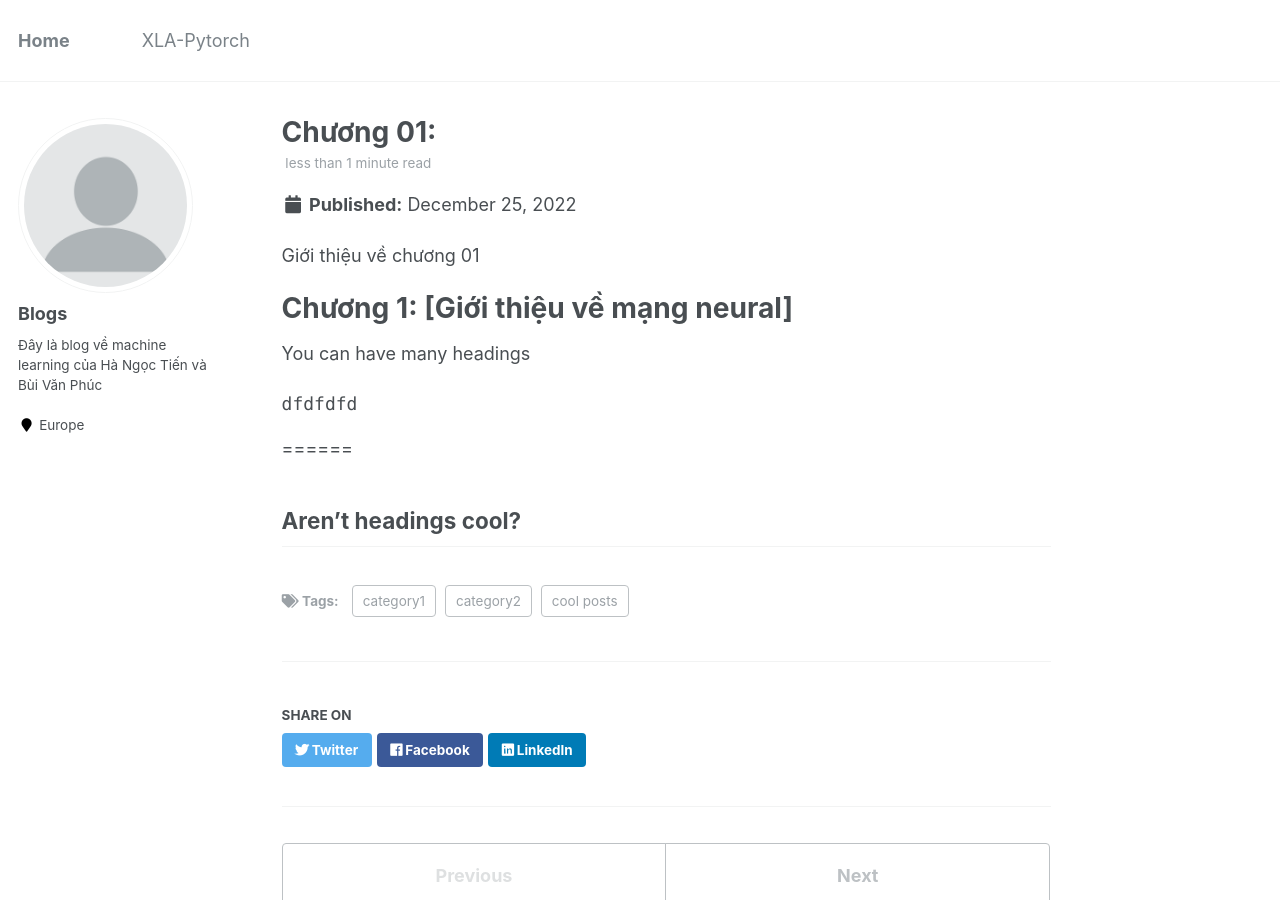
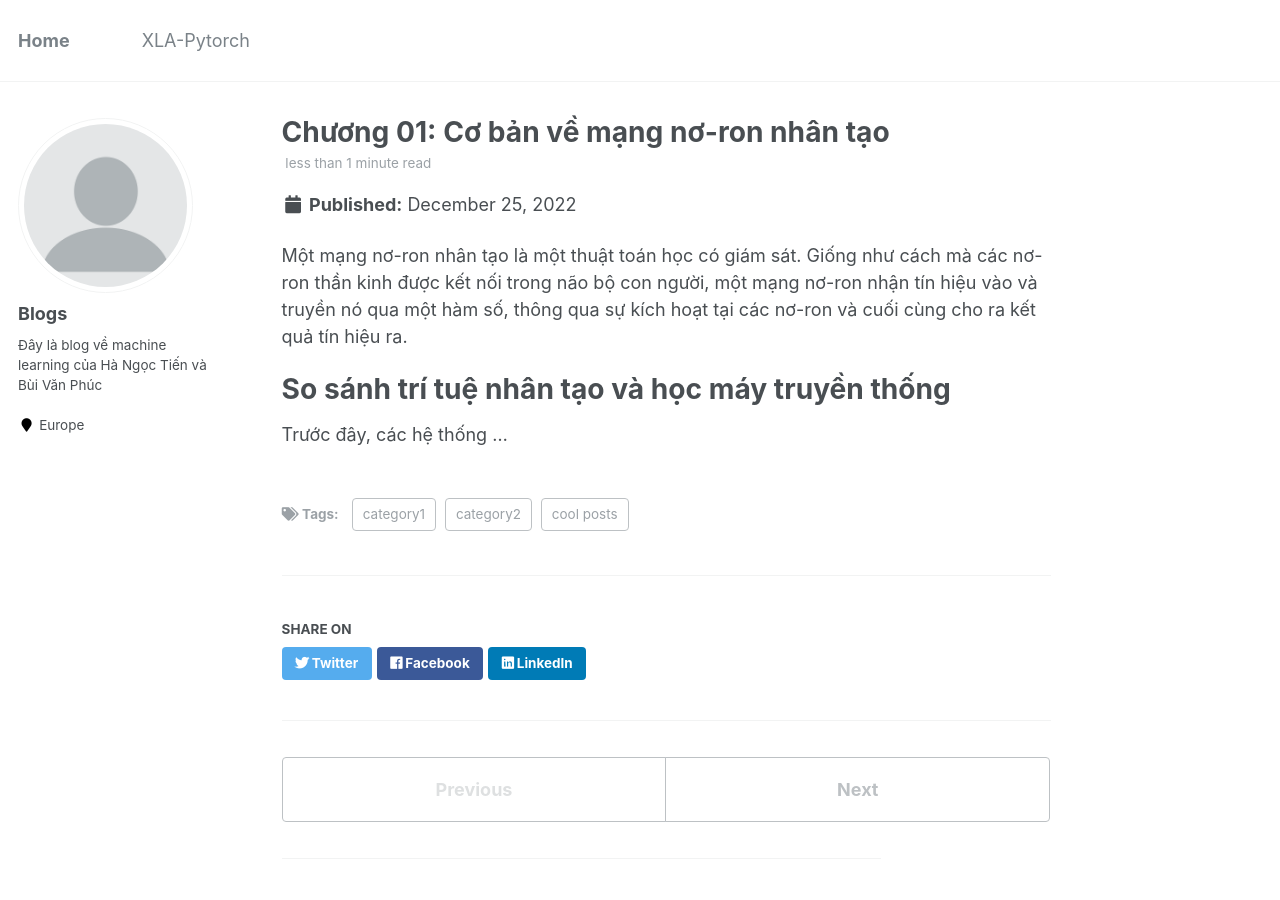
Before and after one commit to vanphuc-bui/MordenComputervision, a Jekyll site: the page built from _posts/2022-12-25-chapter-01.md, in a window 1280 px wide and 900 px high. Built offline with Jekyll 4.4.1, drawn with Linux system fonts in a browser that asks for light colours.

Commit message:
test headers

````diff
--- a/_posts/2022-12-25-chapter-01.md
+++ b/_posts/2022-12-25-chapter-01.md
@@ -1,5 +1,5 @@
 ---
-title: 'Chương 01: '
+title: 'Chương 01: Cơ bản về mạng nơ-ron nhân tạo'
 date: 2022-12-25
 permalink: /posts/2022/12/chapter-01/
 tags:
@@ -8,17 +8,6 @@ tags:
   - category2
 ---
 
-Giới thiệu về chương 01
-
-Chương 1: [Giới thiệu về mạng neural]
-======
-
-
-You can have many headings
-```p
-dfdfdfd
-```
-======
-
-Aren't headings cool?
-------
+Một mạng nơ-ron nhân tạo là một thuật toán học có giám sát. Giống như cách mà các nơ-ron thần kinh được kết nối trong não bộ con người, một mạng nơ-ron nhận tín hiệu vào và truyền nó qua một hàm số, thông qua sự kích hoạt tại các nơ-ron và cuối cùng cho ra kết quả tín hiệu ra.
+# So sánh trí tuệ nhân tạo và học máy truyền thống
+Trước đây, các hệ thống ...
````
Also changed, not shown: _posts/2022-12-25-chapter-03.md (+1 -1 lines).
